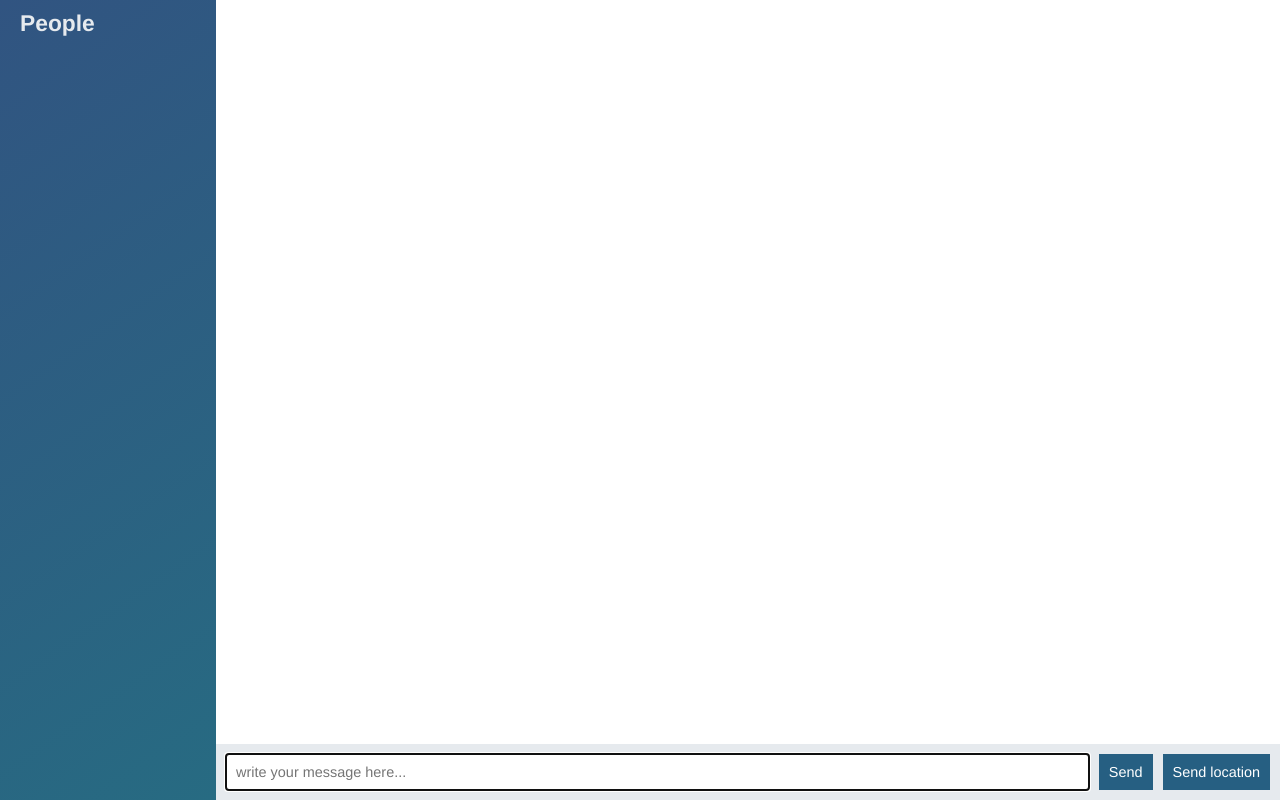
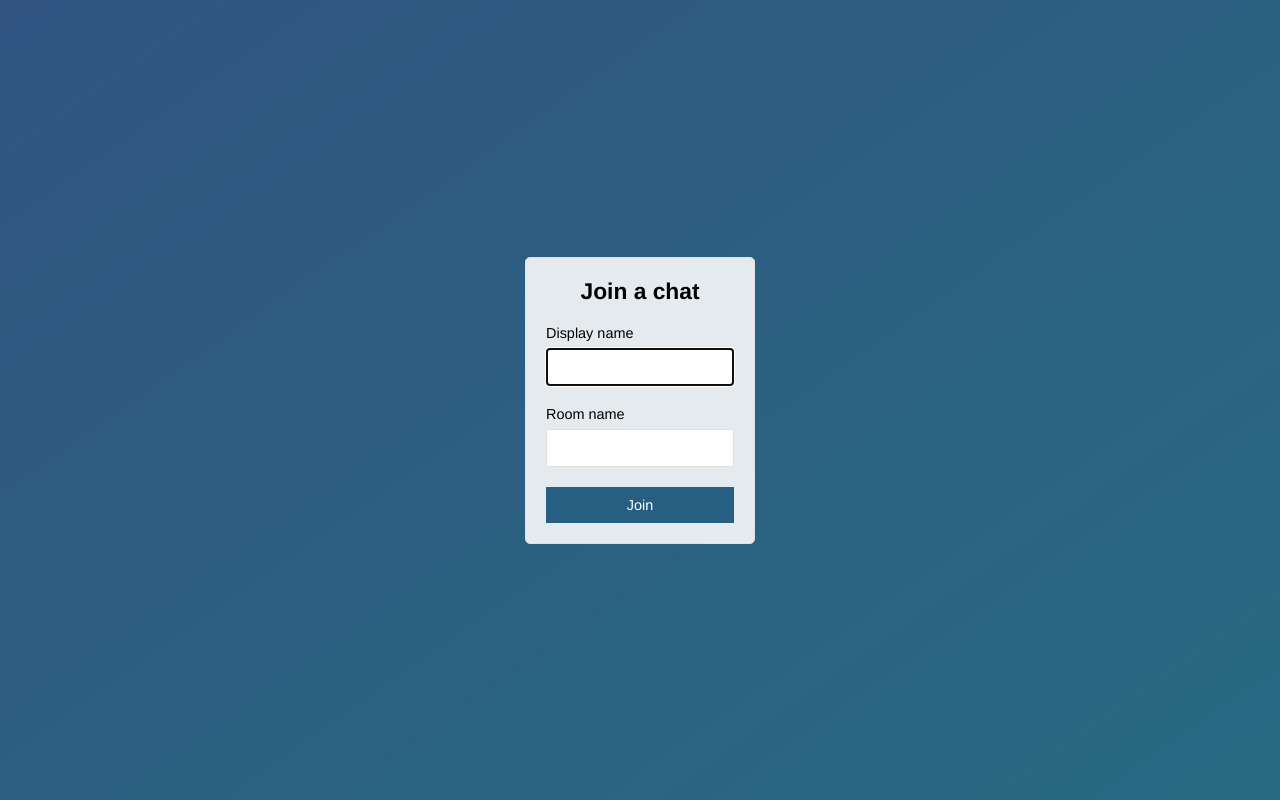
Before and after one commit to AronsonDan/node-chat-app, a website: page public/index.html in a window 1280 px wide. Drawn offline with nearby package versions, Linux system fonts and the light colour scheme; no server answers.

Commit message:
Add join page that submits to chat.html

```diff
--- a/public/index.html
+++ b/public/index.html
@@ -1,67 +1,29 @@
 <!DOCTYPE html>
-
-<html>
-
+<html lang="en">
 <head>
-    <meta charset="utf-8">
+    <meta charset="UTF-8">
     <link rel="stylesheet" href="/css/styles.css">
+    <meta name="viewport" content="width=device-width, initial=scale-1, user=scalable=no">
+    <title>Join | chatApp</title>
 </head>
-
-<body class="chat">
-
-<div class="chat__sidebar">
-    <h3>People</h3>
-    <div id="users"></div>
+<body class="centered-form">
+<div class="centered-form__form">
+    <form action="/chat.html">
+        <div class="form-field">
+            <h3>Join a chat</h3>
+        </div>
+        <div class="form-field">
+            <label>Display name</label>
+            <input type="text" Name="name" autofocus/>
+        </div>
+        <div class="form-field">
+            <label>Room name</label>
+            <input type="text" name="Room"/>
+        </div>
+        <div class="form-field">
+            <button>Join</button>
+        </div>
+    </form>
 </div>
-
-<div class="chat__main">
-    <ol id="messages" class="chat__messages"></ol>
-
-    <div class="chat__footer">
-        <form id="message-form">
-            <input name="message" type="text" placeholder="write your message here..." autofocus autocomplete="off"/>
-            <button>Send</button>
-        </form>
-        <button id="send-location">Send location</button>
-
-    </div>
-</div>
-
-
-<!----------------------------------------scripts section---------------------------------------->
-
-
-<script id="message-template" type="text/template">
-    <li class="message">
-        <div class="message__title">
-            <h4>{{from}}</h4>
-            <span>{{createdAt}}</span>
-        </div>
-        <div class="message__body">
-            <p>{{text}}</p>
-        </div>
-    </li>
-</script>
-<script id="location-message-template" type="text/template">
-    <li class="message">
-        <div class="message__title">
-            <h4>{{from}}</h4>
-            <span>{{createdAt}}</span>
-        </div>
-        <div class="message__body">
-            <p>
-                <a href="{{url}}" target="_blank">My current location</a>
-            </p>
-        </div>
-    </li>
-</script>
-
-<script src="/socket.io/socket.io.js"></script>
-<script src="js/libs/jquery-3.2.1.min.js"></script>
-<script src="js/libs/moment.js"></script>
-<script src="js/libs/mustache.js"></script>
-<script src="js/index.js"></script>
-
 </body>
-
 </html>
```
Also changed, not shown: public/chat.html (added, +68 -0 lines), public/js/chat.js (renamed from public/js/index.js).
